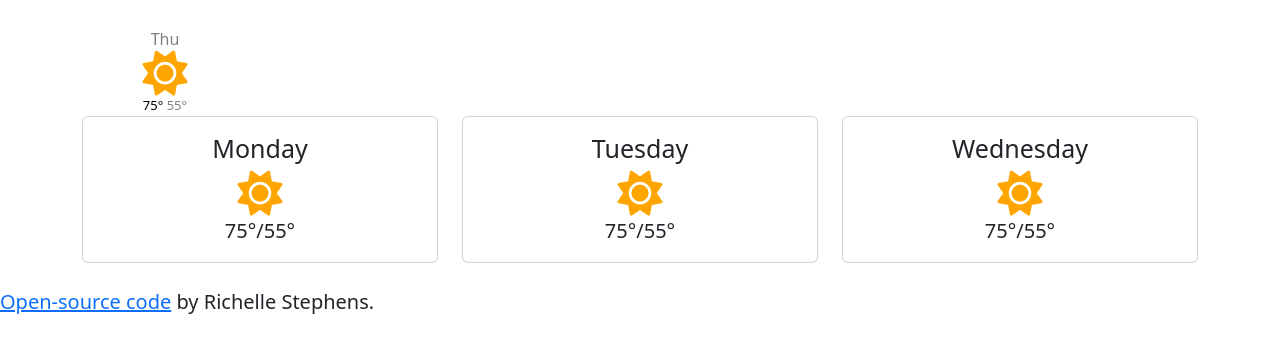
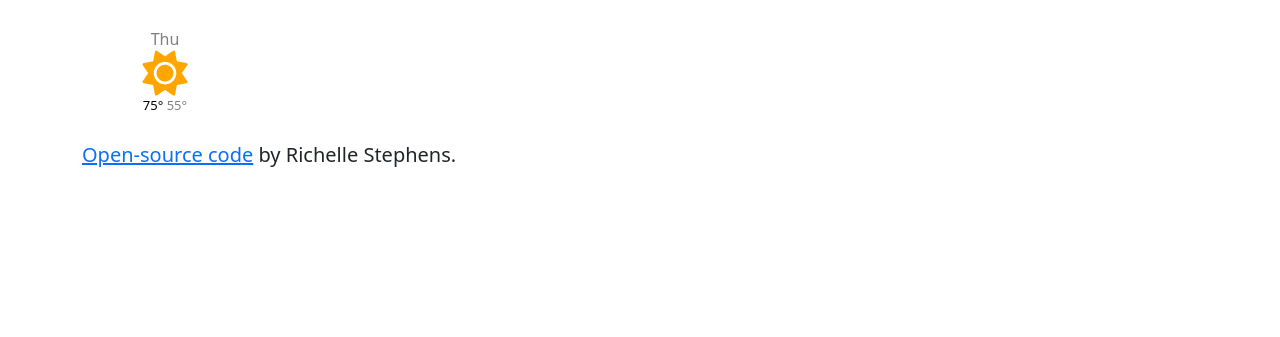
Before and after one commit to RStephens2010/richelle-stephens-weather-app-fix-fix, a website built with Parcel: page index.html in a window 1280 px wide. Shown: the part 463-800 px from the top of the page. Built offline with nearby package versions, Linux system fonts and the light colour scheme; no server answers.

Commit message:
Removed old cards to replace with smaller extended forecast graphics

```diff
--- a/index.html
+++ b/index.html
@@ -98,45 +98,7 @@
         </div>
       </div>
 
-      <center>
-        <div class="row">
-          <div class="col-sm-4">
-            <div class="card">
-              <div class="card-body">
-                <h5 class="card-title">Monday</h5>
-                <i class="fa-solid fa-sun sun-icon"></i>
-                <br />
-                <p class="card-text">
-                  75°/55°
-                </p>
-              </div>
-            </div>
-          </div>
-          <div class="col-sm-4">
-            <div class="card">
-              <div class="card-body">
-                <h5 class="card-title">Tuesday</h5>
-                <i class="fa-solid fa-sun sun-icon"></i>
-                <p class="card-text">
-                  75°/55°
-                </p>
-              </div>
-            </div>
-          </div>
-          <div class="col-sm-4">
-            <div class="card">
-              <div class="card-body">
-                <h5 class="card-title">Wednesday</h5>
-                <i class="fa-solid fa-sun sun-icon"></i>
-                <p class="card-text">
-                  75°/55°
-                </p>
-              </div>
-            </div>
-          </div>
-        </div>
-      </center>
-    </div>
+
     <br />
     <p>
       <a href="https://github.com/RStephens2010/R-Stephens-Weather-App"
```
